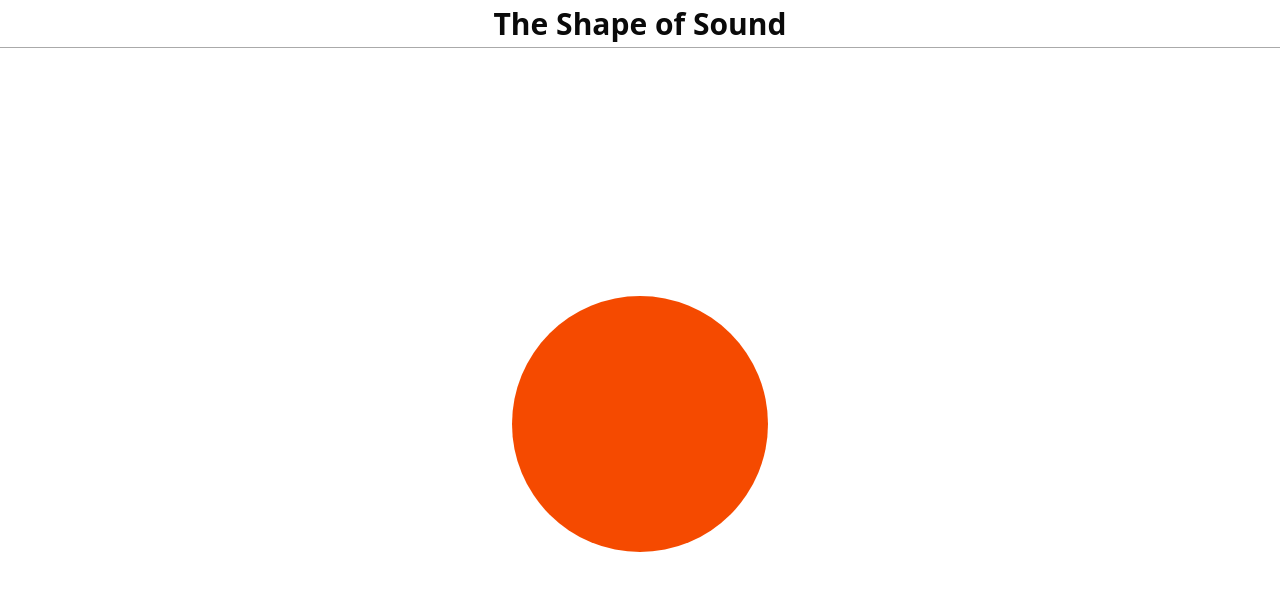
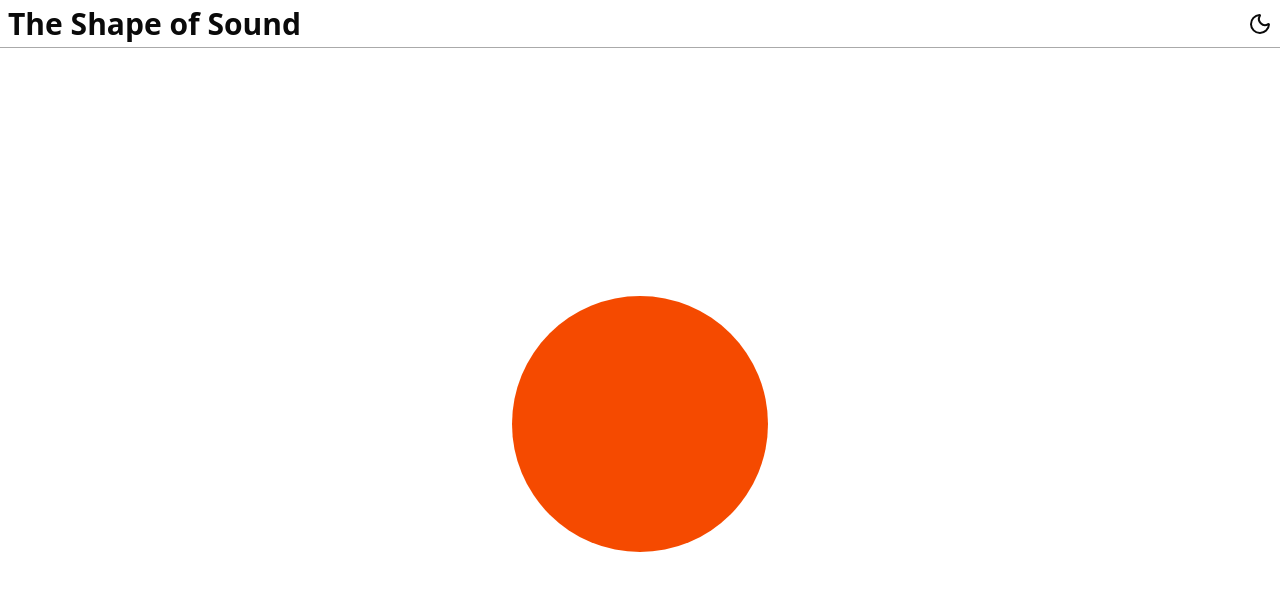
Before and after one commit to hex248/tsos, a React (Vite) app: page / in a window 1280 px wide. Shown: the top 590 px of the page. Built offline with nearby package versions, Linux system fonts and the light colour scheme.

Commit message:
theme toggle

```diff
--- a/package.json
+++ b/package.json
@@ -14,7 +14,7 @@
         "@tailwindcss/vite": "^4.1.18",
         "class-variance-authority": "^0.7.1",
         "clsx": "^2.1.1",
-        "lucide-react": "^0.561.0",
+        "lucide-react": "^0.562.0",
         "react": "^19.1.0",
         "react-dom": "^19.1.0",
         "react-router-dom": "^7.10.1",
--- a/src/Index.tsx
+++ b/src/Index.tsx
@@ -1,8 +1,11 @@
+import ThemeToggle from "./components/theme-toggle";
+
 function Index() {
     return (
         <div className="flex flex-col h-[100vh] items-center">
-            <header className="w-full flex items-center justify-center border-b h-12">
+            <header className="w-full flex items-center justify-between border-b h-12 p-2">
                 <h1 className="text-3xl font-bold">The Shape of Sound</h1>
+                <ThemeToggle />
             </header>
             <main className="w-full flex-1 p-4 flex items-center justify-center">
                 <div className="w-64 h-64 bg-orange-600 rounded-full" />
--- /dev/null
+++ b/src/components/theme-toggle.tsx
@@ -0,0 +1,35 @@
+import { Moon, Sun } from "lucide-react";
+import { useEffect, useState } from "react";
+
+function ThemeToggle() {
+    const [theme, setTheme] = useState<string | null>();
+
+    useEffect(() => {
+        const savedTheme = localStorage.getItem("theme");
+        if (savedTheme) {
+            setTheme(savedTheme);
+        }
+    }, []);
+
+    function updateTheme(newTheme: string) {
+        setTheme(newTheme);
+        localStorage.setItem("theme", newTheme);
+
+        document.documentElement.classList.toggle("dark");
+    }
+
+    return (
+        <button
+            type="button"
+            className="rounded cursor-pointer"
+            onClick={() => {
+                if (!theme || theme === "light") updateTheme("dark");
+                else updateTheme("light");
+            }}
+        >
+            {theme === "dark" ? <Sun /> : <Moon />}
+        </button>
+    );
+}
+
+export default ThemeToggle;
```
Also changed, not shown: 1 other file (tests, documents, lock files or other folders).
